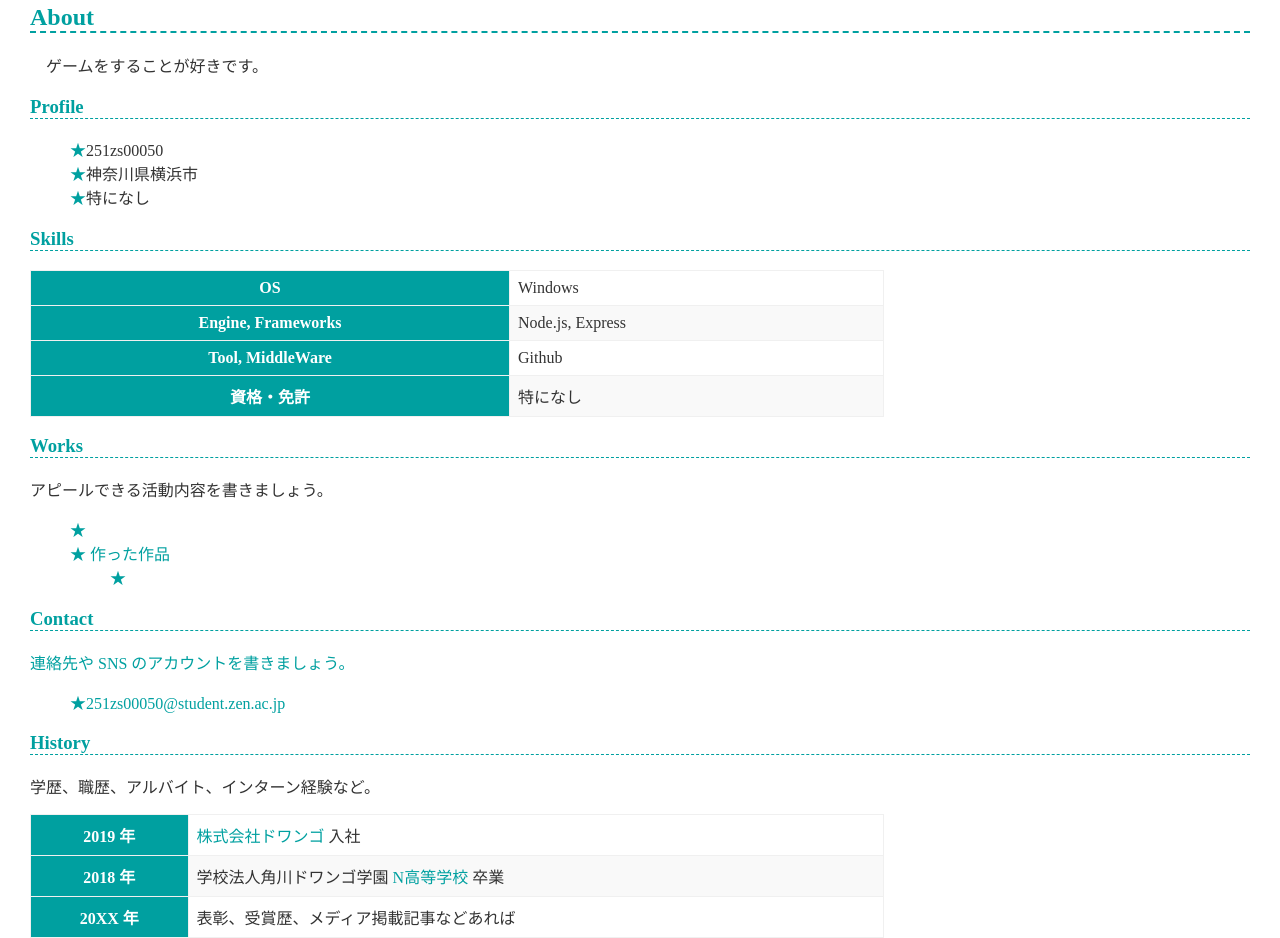
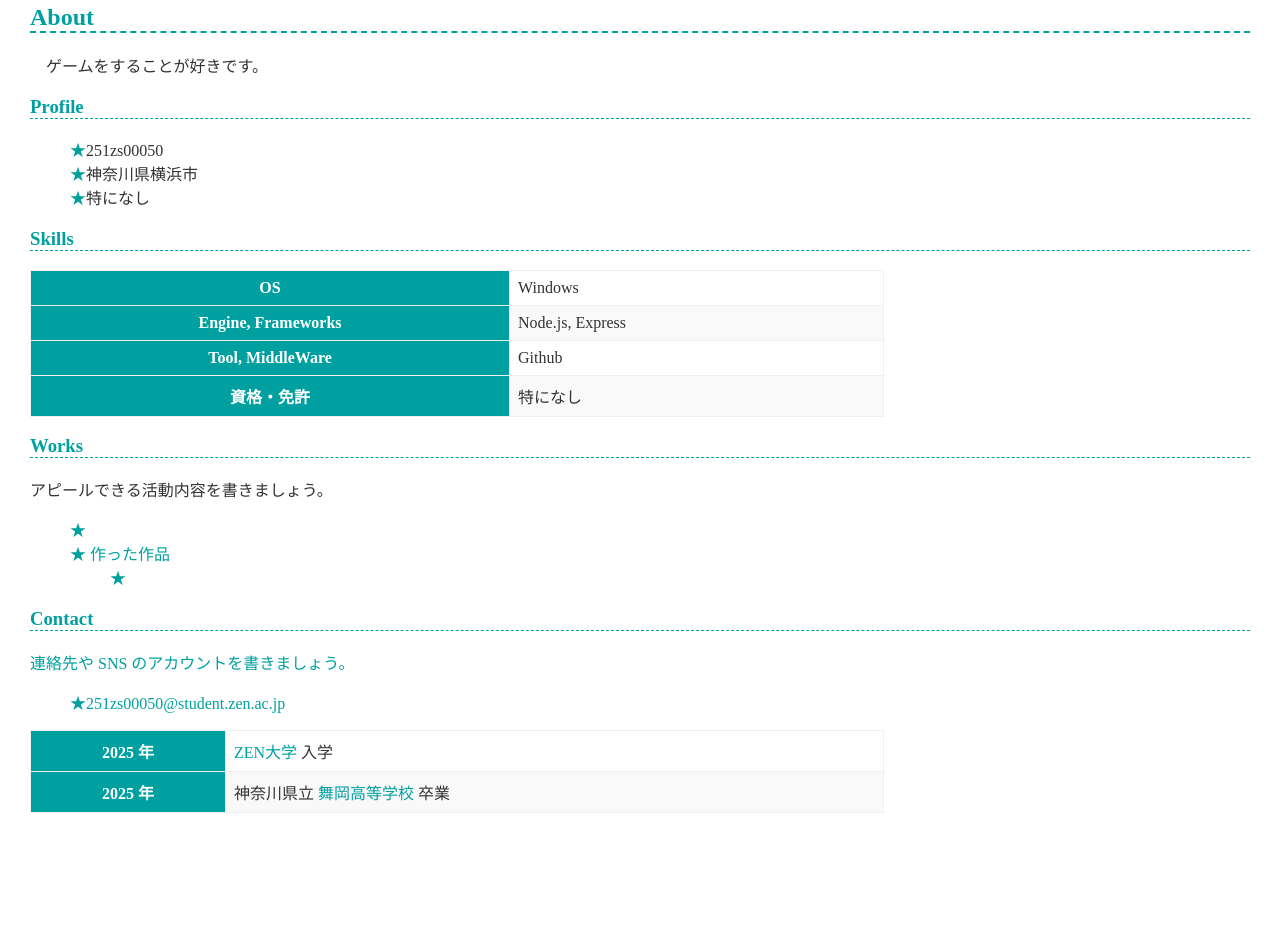
Before and after one commit to 251zs00050-cell/251zs00050.github.io, a plain HTML site: page index.html in a window 1280 px wide. Shown: the part 133-1071 px from the top of the page. After the commit the page ends 946 px from the top, so only its background shows below. Drawn offline with Linux system fonts and the light colour scheme.

Commit message:
Update index.html

```diff
--- a/index.html
+++ b/index.html
@@ -60,20 +60,16 @@
       <li><a href="mailto:name@example.com">251zs00050@student.zen.ac.jp</a></li>
     </ul>
 
-    <h3>History</h3>
-    <p>学歴、職歴、アルバイト、インターン経験など。</p>
     <table>
       <tr>
-        <th>2019 年</th>
-        <td><a href="https://dwango.co.jp/">株式会社ドワンゴ</a> 入社</td>
+        <th>2025 年</th>
+        <td><a href="https://dwango.co.jp/">ZEN大学</a> 入学</td>
       </tr>
       <tr>
-        <th>2018 年</th>
-        <td>学校法人角川ドワンゴ学園 <a href="https://nnn.ed.jp/">N高等学校</a> 卒業</td>
+        <th>2025 年</th>
+        <td>神奈川県立 <a href="https://nnn.ed.jp/">舞岡高等学校</a> 卒業</td>
       </tr>
       <tr>
-        <th>20XX 年</th>
-        <td>表彰、受賞歴、メディア掲載記事などあれば</td>
       </tr>
     </table>
   </body>
```
